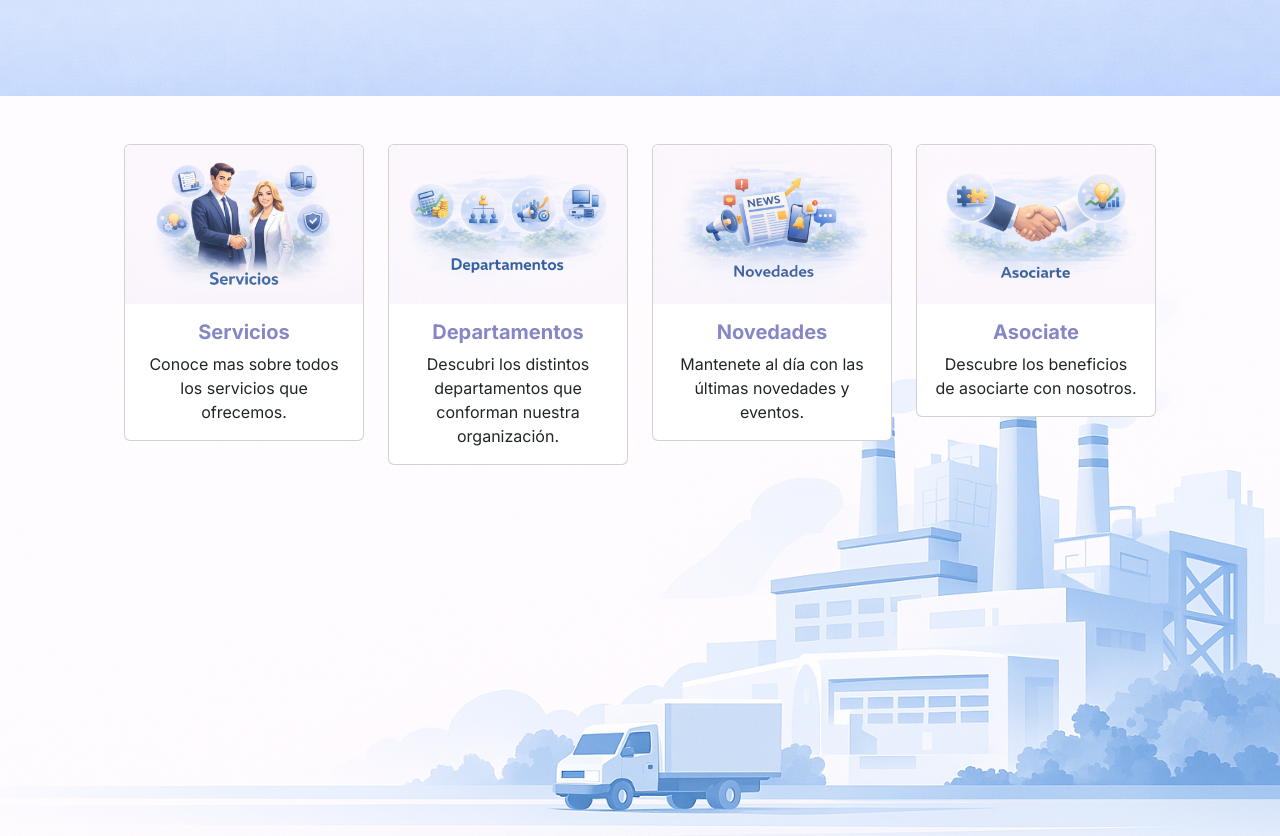
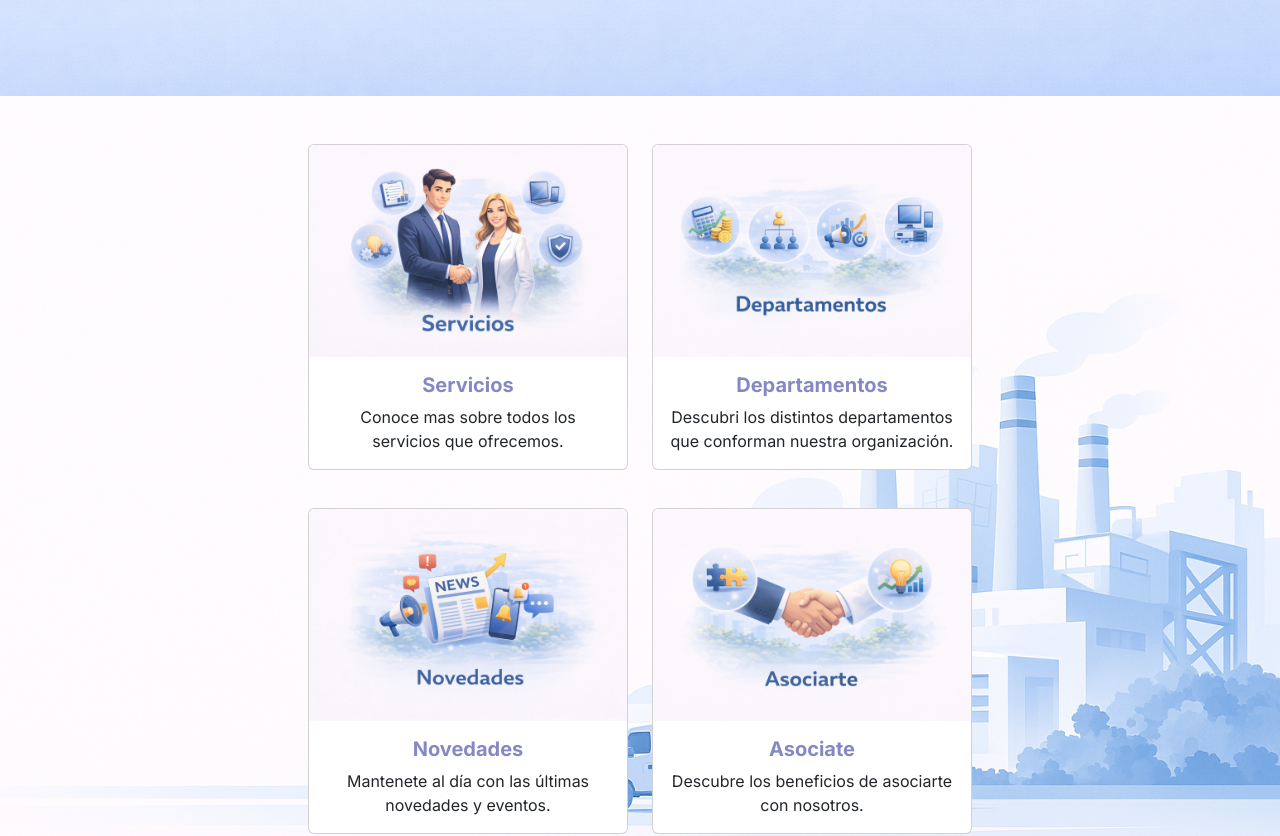
Before and after one commit to LuciBrito/uq-front, a React (Vite) app: page / in a window 1280 px wide. Shown: the part 1584-2420 px from the top of the page. Built offline with nearby package versions, Linux system fonts and the light colour scheme.

Commit message:
Cambios parciales 2

```diff
--- a/src/LandingBodyC.jsx
+++ b/src/LandingBodyC.jsx
@@ -10,7 +10,8 @@ import novedades from './img/img-novedades.png';
 
 export default function LandingBodyC() {
   return (
-    <Container className=" landing-container d-flex flex-wrap justify-content-center gap-4 px-8 py-4 py-lg-5  cards-container ">
+    <Container className=" landing-container d-flex flex-wrap justify-content-center gap-4 px-8 py-4 py-lg-5   ">
+        <div className='cards-container'>
             <a className="text-decoration-none" href="">
                 <Card className=" card-info " style={{ width:'100%', maxWidth: '25rem' }}>
                     <Card.Img variant="top" src={servicios}/>
@@ -71,6 +72,7 @@ export default function LandingBodyC() {
                     </Card.Body>
                 </Card>
             </a>
+        </div>
   </Container>
   );
 }
--- a/src/css/styles.css
+++ b/src/css/styles.css
@@ -187,8 +187,7 @@ header  .nav-links .btn-header:hover {
 
 
 .landing-container {
-  min-height: 100vh;
-
+  height: 100vh;
 }
 
 /*.landing-row {
@@ -308,6 +307,17 @@ footer{
   background: #f2f4ff;
 }
 
+.cards-container {
+    display: flex !important  ;
+    flex-direction: row !important;
+    flex-wrap: wrap;
+    gap: 24px;
+    justify-content: center;
+    width: 70%;
+    max-width: fit-content;
+
+}
+
 /* Media Queries */
 @media (max-width: 768px) {
      html, body{
@@ -400,7 +410,7 @@ footer{
 /* Media queries para laptops */
 
 /* Laptops grandes (1025px - 1366px) */
-@media (min-width: 1025px) and (max-width: 1366px) {
+@media (min-width: 1025px) and (max-width: 1920px) {
     .cards-container {
         display: grid;
         grid-template-columns: repeat(auto-fit, minmax(280px, 1fr));
@@ -409,7 +419,7 @@ footer{
 
     }
     .card-info{
-        max-width: 15rem !important;
+        max-width: 20rem !important;
     }
 }
 
```
Lines whose indentation alone changed are shown as unchanged.
